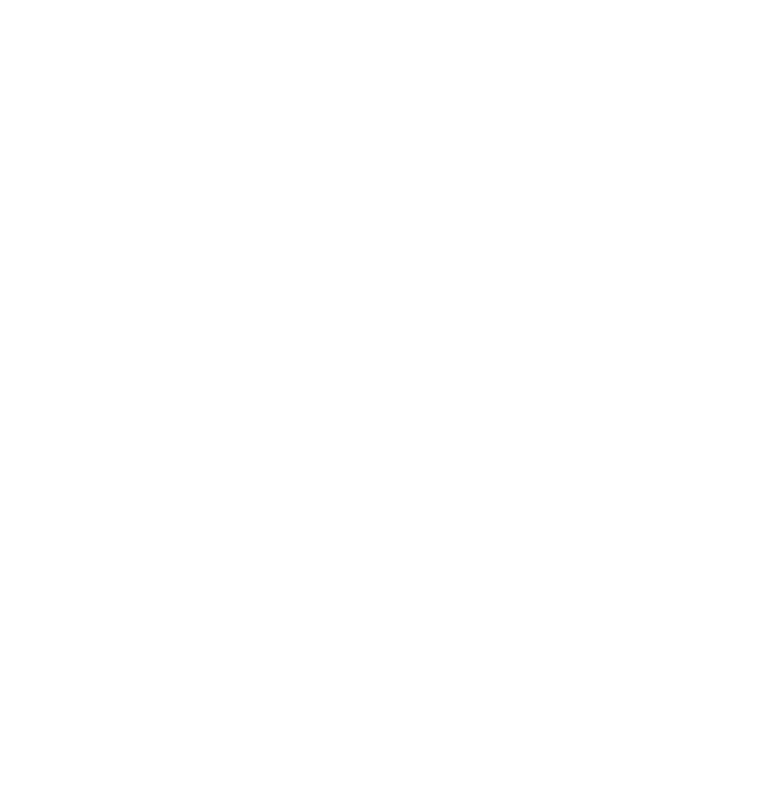
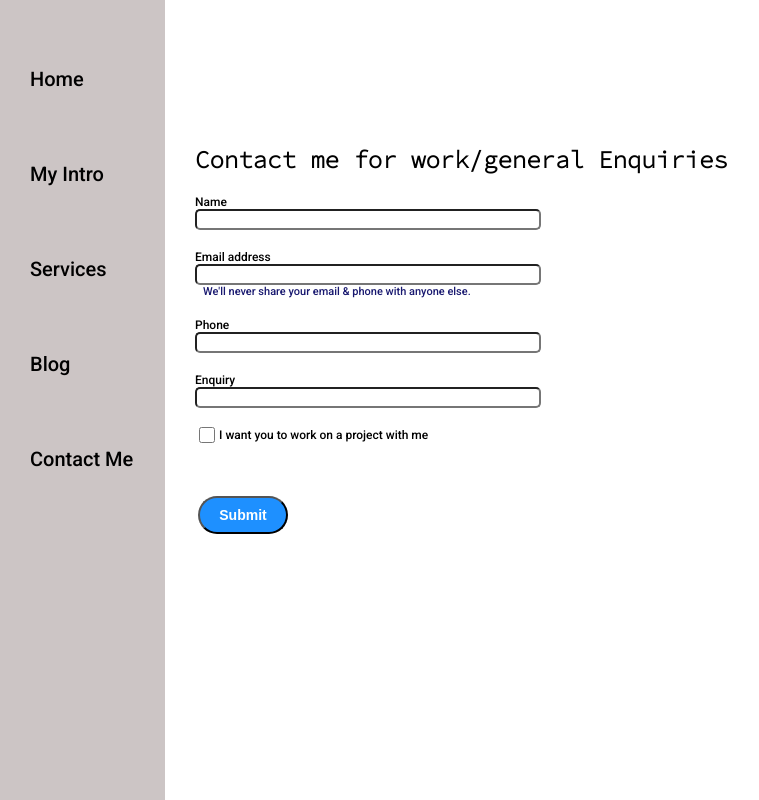
Before and after one commit to muhammadhasan66/My-Portfolio, a plain HTML site: page contact.html in a window 1280 px wide. Shown: the whole page, without its empty margins (0-759 px from the left). Drawn offline with Linux system fonts and the light colour scheme.

Commit message:
work on contact page

```diff
--- a/blog.html
+++ b/blog.html
@@ -0,0 +1,45 @@
+<!DOCTYPE html>
+<html lang="en">
+<head>
+    <meta charset="UTF-8">
+    <meta http-equiv="X-UA-Compatible" content="IE=edge">
+    <meta name="viewport" content="width=device-width, initial-scale=1.0">
+    <title>Portfolio Site</title>
+    <link rel="stylesheet" href="style.css">
+</head>
+<body>
+    <div class="container">
+    <div class="sidebar">
+
+        <nav>
+        <ul>
+            <li> <a href="home.html">Home</a> </li>
+            <li> <a href="intro.html">My Intro</a> </li>
+            <li> <a href="service.html">Services</a> </li>
+            <li> <a href="blog.html">Blog</a> </li>
+            <li> <a href="contact.html">Contact Me</a> </li>
+        </ul>
+    </nav>
+</div>
+    <div class="main">
+     <div class="info-container">
+        <div class="dev-info">
+            <div class="hello">Hi I am </div>
+            <div class="name">Muhammad Hasan </div>
+            <div class="about">Developer </div>
+            <div class="about-more">I am a Developer, I love the coding , My Passion is Coding. </div>
+            <div class="buttons">
+                <button>Download CV</button>
+                <button>Contact Me</button>
+            </div>
+        </div>
+        <div class="dev-pic">
+            <img src="./assets/mypic1.png" alt="M.Hasan">
+        </div>
+
+     </div>
+    </div>
+
+</div>
+</body>
+</html>
--- a/contact.html
+++ b/contact.html
@@ -0,0 +1,79 @@
+<!DOCTYPE html>
+<html lang="en">
+<head>
+    <meta charset="UTF-8">
+    <meta http-equiv="X-UA-Compatible" content="IE=edge">
+    <meta name="viewport" content="width=device-width, initial-scale=1.0">
+    <title>Portfolio Site</title>
+    <link rel="stylesheet" href="style.css">
+</head>
+<body>
+    <div class="container">
+    <div class="sidebar">
+
+        <nav>
+        <ul>
+            <li> <a href="home.html">Home</a> </li>
+            <li> <a href="intro.html">My Intro</a> </li>
+            <li> <a href="service.html">Services</a> </li>
+            <li> <a href="blog.html">Blog</a> </li>
+            <li> <a href="contact.html">Contact Me</a> </li>
+        </ul>
+    </nav>
+</div>
+
+<div class="main">
+    <div class="contact-form">
+        <h1>
+            Contact me for work/general Enquiries
+        </h1>
+        <form>
+            <div class="mb-3">
+                <label for="client-phone" class="form-label">Name</label>
+                <input type="name" class="form-control" id="client-phone">
+            </div>
+            <div class="mb-3">
+              <label for="client-email" class="form-label">Email address</label>
+              <input type="email" class="form-control" id="client-email" aria-describedby="emailHelp">
+              <div id="emailHelp" class="form-text">We'll never share your email  & phone with anyone else.</div>
+            </div>
+            <div class="mb-3">
+              <label for="client-phone" class="form-label">Phone</label>
+              <input type="phone" class="form-control" id="client-phone">
+            </div>
+            <div class="mb-3">
+              <label for="client-phone" class="form-label">Enquiry</label>
+              <input type="phone" class="form-control" id="client-phone">
+            </div>
+            <div class="mb-3" id="form-check" >
+                <input type="checkbox" id="form-check-input" id="is-client">
+                <label class="form-check-label" for="is-client">I want you to work on a project with me</label>
+            </div>
+            <div class="buttons">
+            <button type="submit" class="btn btn-primary submit-btn">Submit</button>
+            </div>
+          </form>
+    </div>
+</div>
+    <!-- <div class="main">
+     <div class="info-container">
+        <div class="dev-info">
+            <div class="hello">Hi I am </div>
+            <div class="name">Muhammad Hasan </div>
+            <div class="about">Developer </div>
+            <div class="about-more">I am a Developer, I love the coding , My Passion is Coding. </div>
+            <div class="buttons">
+                <button>Download CV</button>
+                <button>Contact Me</button>
+            </div>
+        </div>
+        <div class="dev-pic">
+            <img src="./assets/mypic1.png" alt="M.Hasan">
+        </div>
+
+     </div>
+    </div> -->
+
+</div>
+</body>
+</html>
--- a/style.css
+++ b/style.css
@@ -1,70 +1,88 @@
  /* @import url('https://fonts.googleapis.com/css2?family=Roboto&display=swap'); */
  @import url('https://fonts.googleapis.com/css2?family=Roboto:wght@500&display=swap');
  @import url('https://fonts.googleapis.com/css2?family=Source+Code+Pro:wght@300&display=swap');
-*{
+ /* ye wali coding start sy home page ki */
+
+ * {
      margin: 0;
      padding: 0;
      box-sizing: border-box;
  }
+
  .sidebar {
      background-color: rgb(204, 197, 197);
      width: 165px;
      height: 100vh;
      font-family: 'Roboto', sans-serif;
  }
+
  .sidebar nav {
      padding: 30px;
  }
+
  .sidebar nav li {
      list-style: none;
      font-size: 25px;
      padding: 33px 0px;
  }
-.sidebar nav li  a{
+
+ .sidebar nav li a {
      text-decoration: none;
      color: black;
      font-size: 20px;
  }
-.main{
+
+ .main {
      /* background-color: yellow; */
      width: 87vw;
  }
+
  .container {
      display: flex;
  }
+
  .info-container {
      /* background-color: green; */
-    height: 58vh ;
-    width:80vw;
+     height: 58vh;
+     width: 80vw;
      margin: auto;
      margin-top: 147px;
      display: flex;
      justify-content: space-around;
  }
+
  .dev-info {
      display: flex;
      justify-content: center;
      flex-direction: column;
      font-family: 'Source Code Pro', monospace;
  }
+
  .hello {
      font-size: 50px;
  }
+
  .name {
      font-size: 55px;
      /* font-weight: bold; */
      font-family: 'Roboto', sans-serif;
  }
+
  .about {
      font-size: 40px;
  }
+
  .about-more {
      margin-top: 20px;
      font-size: 22px;
+     font-family: 'Roboto', sans-serif;
+
  }
+
  .buttons {
      margin-top: 34px;
  }
+
  .buttons button {
      padding: 9px 14px;
      border-radius: 22px;
@@ -74,11 +92,71 @@ margin-top: 34px;
      margin: 0px 3px;
      cursor: pointer;
  }
-.buttons button:hover{
+
+ .buttons button:hover {
      color: dodgerblue;
      background-color: white;
  }
 
+
  .dev-pic img {
      height: 58vh;
  }
+
+ /* ye wali coding contact waly page ki hy  */
+
+ .contact-form {
+     font-family: 'Roboto', sans-serif;
+     font-size: 12px;
+     padding-top: -144px;
+
+     padding: 0 30px;
+
+ }
+
+ .contact-form h1 {
+     font-family: 'Source Code Pro', monospace;
+     /* text-align: center; */
+     padding: 144px 0px 10px 0px;
+
+ }
+
+ .contact-form form div {
+     padding: 10px 0px;
+     display: flex;
+     flex-direction: column;
+ }
+
+ .contact-form form div input {
+     width: 27vw;
+     padding: px 10px;
+     font-size: 15px;
+     border-radius: 5px;
+
+ }
+
+ #form-check {
+     flex-direction: row;
+     /* padding: 0px -55px; */
+ }
+
+ #form-check-input {
+     width: 24px;
+     margin: -1px 0px;
+
+ }
+
+ #emailHelp {
+     font-size: 11px;
+     /* margin: 0px 10px; */
+     padding: 0px 3px;
+     color: midnightblue;
+     padding: 0px 8px;
+ }
+ .submit-btn{
+    font-size: 14px;
+    /* padding: 5px 0px 0px 0px;
+    margin: 15px 0px; */
+    width: 90px;
+    /* height: 35px; */
+ }
```
Also changed, not shown: index.html (+4 -1 lines), intro.html (+45 -0 lines), service.html (+45 -0 lines), assets/mypic2 (1).jpg (added), assets/mypic2 (3).jpg (added), 2 other files. Lines whose indentation alone changed are shown as unchanged.
